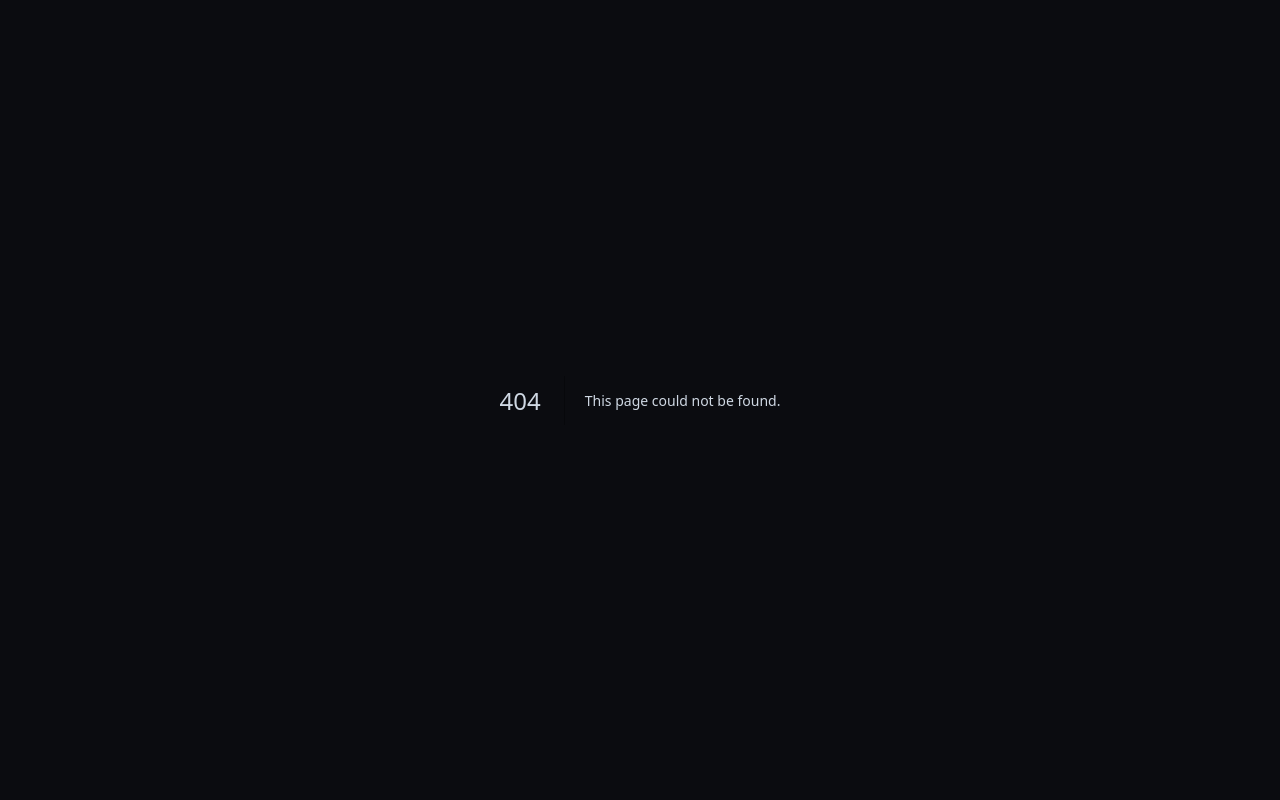
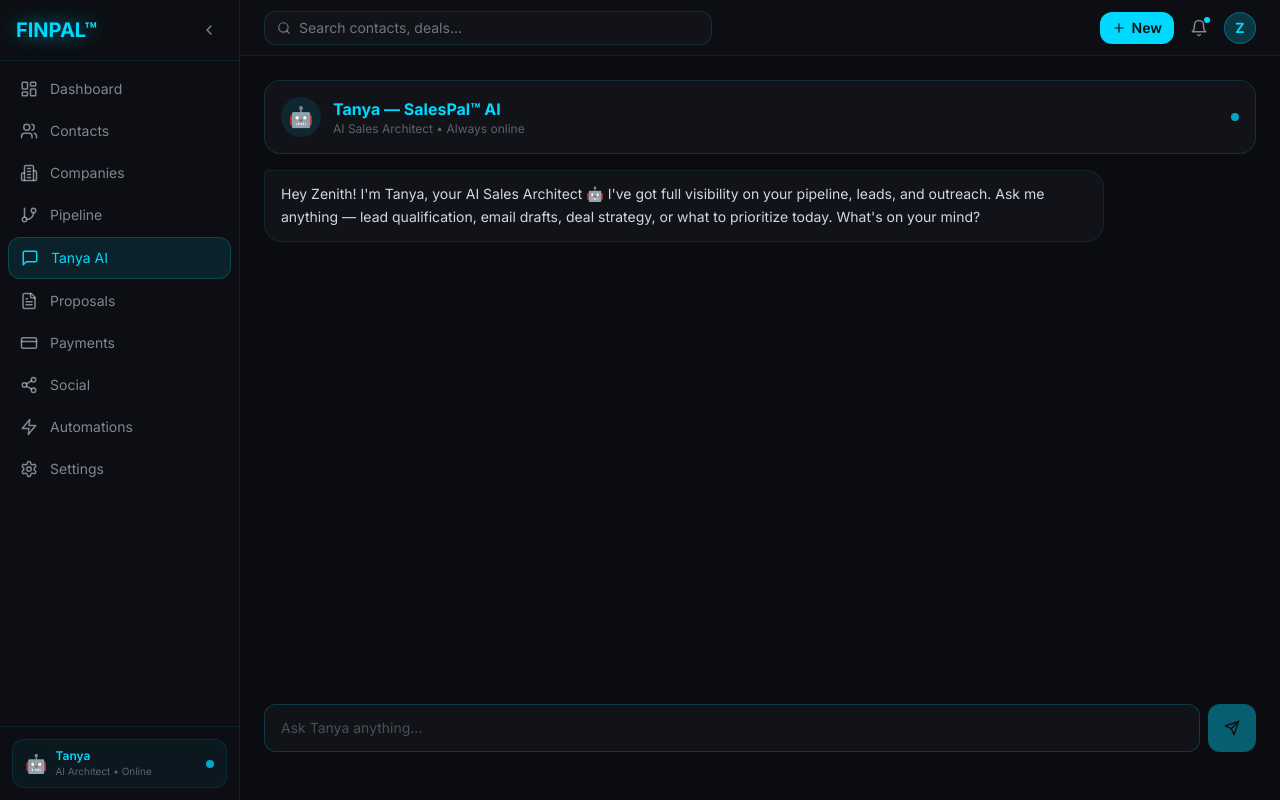
Before and after one commit to ZenithPro-sys/finpal-salesos, a Next.js app: page /ai in a window 1280 px wide. Before the commit this address had no page. Built offline with nearby package versions, Linux system fonts and the light colour scheme.

Commit message:
feat: add Tanya AI chat page

```diff
--- /dev/null
+++ b/app/(dashboard)/ai/page.tsx
@@ -0,0 +1,103 @@
+'use client'
+
+import { useState, useRef, useEffect } from 'react'
+import { Send } from 'lucide-react'
+
+type Message = { role: 'user' | 'assistant'; content: string }
+
+const INITIAL_MESSAGE: Message = {
+  role: 'assistant',
+  content: "Hey Zenith! I'm Tanya, your AI Sales Architect 🤖 I've got full visibility on your pipeline, leads, and outreach. Ask me anything — lead qualification, email drafts, deal strategy, or what to prioritize today. What's on your mind?"
+}
+
+export default function AIPage() {
+  const [messages, setMessages] = useState<Message[]>([INITIAL_MESSAGE])
+  const [input, setInput] = useState('')
+  const [loading, setLoading] = useState(false)
+  const bottomRef = useRef<HTMLDivElement>(null)
+
+  useEffect(() => {
+    bottomRef.current?.scrollIntoView({ behavior: 'smooth' })
+  }, [messages])
+
+  const send = async () => {
+    if (!input.trim() || loading) return
+    const userMsg: Message = { role: 'user', content: input }
+    setMessages(prev => [...prev, userMsg])
+    setInput('')
+    setLoading(true)
+
+    try {
+      const res = await fetch('/api/ai/chat', {
+        method: 'POST',
+        headers: { 'Content-Type': 'application/json' },
+        body: JSON.stringify({ messages: [...messages, userMsg] }),
+      })
+      const data = await res.json()
+      setMessages(prev => [...prev, { role: 'assistant', content: data.reply || "I'm thinking on that — try again in a moment!" }])
+    } catch {
+      setMessages(prev => [...prev, { role: 'assistant', content: "Connection issue — I'll be back in a second! 🔄" }])
+    } finally {
+      setLoading(false)
+    }
+  }
+
+  return (
+    <div className="flex flex-col h-[calc(100vh-8rem)]">
+      {/* Header */}
+      <div className="flex items-center gap-3 mb-4 p-4 rounded-2xl" style={{background:'#111318',border:'1px solid rgba(0,217,255,0.15)'}}>
+        <div className="w-10 h-10 rounded-full flex items-center justify-center text-xl" style={{background:'rgba(0,217,255,0.1)'}}>🤖</div>
+        <div>
+          <p className="font-bold text-[#00D9FF]">Tanya — SalesPal™ AI</p>
+          <p className="text-xs text-[#CFD8E3]/40">AI Sales Architect • Always online</p>
+        </div>
+        <div className="ml-auto w-2 h-2 rounded-full bg-[#00D9FF] animate-pulse" />
+      </div>
+
+      {/* Messages */}
+      <div className="flex-1 overflow-y-auto space-y-3 pr-1">
+        {messages.map((m, i) => (
+          <div key={i} className={`flex ${m.role === 'user' ? 'justify-end' : 'justify-start'}`}>
+            <div
+              className="max-w-[85%] px-4 py-3 rounded-2xl text-sm leading-relaxed"
+              style={m.role === 'user'
+                ? {background:'#00D9FF', color:'#0B0C10', borderRadius:'18px 4px 18px 18px'}
+                : {background:'#111318', color:'#CFD8E3', border:'1px solid rgba(0,217,255,0.1)', borderRadius:'4px 18px 18px 18px'}
+              }
+            >
+              {m.content}
+            </div>
+          </div>
+        ))}
+        {loading && (
+          <div className="flex justify-start">
+            <div className="px-4 py-3 rounded-2xl text-sm" style={{background:'#111318',border:'1px solid rgba(0,217,255,0.1)'}}>
+              <span className="text-[#00D9FF] animate-pulse">Tanya is typing...</span>
+            </div>
+          </div>
+        )}
+        <div ref={bottomRef} />
+      </div>
+
+      {/* Input */}
+      <div className="flex gap-2 mt-4">
+        <input
+          value={input}
+          onChange={e => setInput(e.target.value)}
+          onKeyDown={e => e.key === 'Enter' && !e.shiftKey && send()}
+          placeholder="Ask Tanya anything..."
+          className="flex-1 px-4 py-3 rounded-xl text-sm outline-none text-[#CFD8E3] placeholder-[#CFD8E3]/30"
+          style={{background:'#111318', border:'1px solid rgba(0,217,255,0.2)'}}
+        />
+        <button
+          onClick={send}
+          disabled={loading || !input.trim()}
+          className="w-12 h-12 rounded-xl flex items-center justify-center transition disabled:opacity-40"
+          style={{background:'#00D9FF'}}
+        >
+          <Send size={16} style={{color:'#0B0C10'}} />
+        </button>
+      </div>
+    </div>
+  )
+}
```
